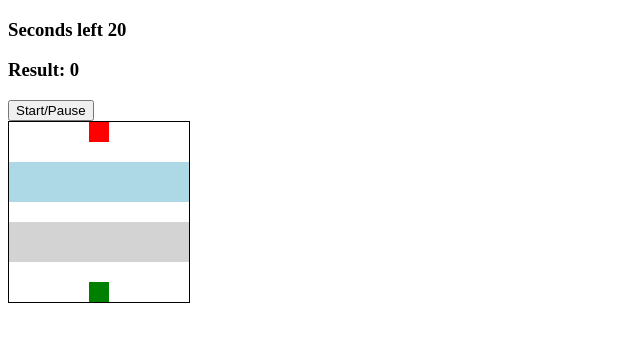
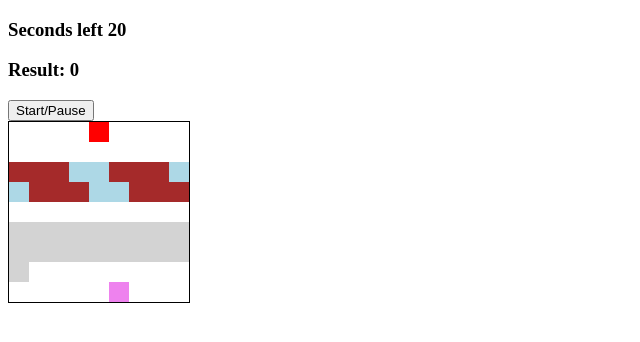
Before and after one commit to SrdjanLakic/Froger-Game, a plain HTML site: page index.html in a window 1280 px wide. Shown: the whole page, without its empty margins (0-640 px from the left). Drawn offline with Linux system fonts and the light colour scheme.

Commit message:
moveLogLeft method added

```diff
--- a/index.html
+++ b/index.html
@@ -30,24 +30,24 @@
       <div></div>
       <div></div>
       <div></div>
-      <div class="log-left"></div>
-      <div class="log-left"></div>
-      <div class="log-left"></div>
-      <div class="log-left"></div>
-      <div class="log-left"></div>
-      <div class="log-left"></div>
-      <div class="log-left"></div>
-      <div class="log-left"></div>
-      <div class="log-left"></div>
-      <div class="log-right"></div>
-      <div class="log-right"></div>
-      <div class="log-right"></div>
-      <div class="log-right"></div>
-      <div class="log-right"></div>
-      <div class="log-right"></div>
-      <div class="log-right"></div>
-      <div class="log-right"></div>
-      <div class="log-right"></div>
+      <div class="log-left l1"></div>
+      <div class="log-left l2"></div>
+      <div class="log-left l3"></div>
+      <div class="log-left l4"></div>
+      <div class="log-left l5"></div>
+      <div class="log-left l1"></div>
+      <div class="log-left l2"></div>
+      <div class="log-left l3"></div>
+      <div class="log-left l4"></div>
+      <div class="log-right l5"></div>
+      <div class="log-right l1"></div>
+      <div class="log-right l2"></div>
+      <div class="log-right l3"></div>
+      <div class="log-right l4"></div>
+      <div class="log-right l5"></div>
+      <div class="log-right l1"></div>
+      <div class="log-right l2"></div>
+      <div class="log-right l3"></div>
       <div></div>
       <div></div>
       <div></div>
@@ -57,6 +57,7 @@
       <div></div>
       <div></div>
       <div></div>
+      <div class="car-left"></div>
       <div class="car-left"></div>
       <div class="car-left"></div>
       <div class="car-left"></div>
--- a/script.js
+++ b/script.js
@@ -4,6 +4,8 @@ const timeLeftDisplay = document.querySelector('#time-left');
 const resultDisplay = document.querySelector('#result');
 const startPauseButton = document.querySelector('#start-pause-button');
 const squares = document.querySelectorAll('.grid div');
+const logsLeft = document.querySelectorAll('.log-left');
+
 let currentIndex = 76;
 const width = 9;
 
@@ -28,3 +30,34 @@ function moveFrog(e) {
 }
 
 document.addEventListener('keyup', moveFrog);
+
+function autoMoveLogs() {
+  logsLeft.forEach((logLeft) => moveLogLeft(logLeft));
+}
+
+function moveLogLeft(logLeft) {
+  switch (true) {
+    case logLeft.classList.contains('l1'):
+      logLeft.classList.remove('l1');
+      logLeft.classList.add('l2');
+      break;
+    case logLeft.classList.contains('l2'):
+      logLeft.classList.remove('l2');
+      logLeft.classList.add('l3');
+      break;
+    case logLeft.classList.contains('l3'):
+      logLeft.classList.remove('l3');
+      logLeft.classList.add('l4');
+      break;
+    case logLeft.classList.contains('l4'):
+      logLeft.classList.remove('l4');
+      logLeft.classList.add('l5');
+      break;
+    case logLeft.classList.contains('l5'):
+      logLeft.classList.remove('l5');
+      logLeft.classList.add('l1');
+      break;
+  }
+}
+
+setInterval(autoMoveLogs, 1000);
--- a/styles.css
+++ b/styles.css
@@ -16,7 +16,7 @@
 }
 
 .starting-block {
-  background-color: green;
+  background-color: violet;
 }
 
 .log-left,
@@ -30,5 +30,16 @@
 }
 
 .frog {
+  background-color: green;
+}
+
+.l1,
+.l2,
+.l3 {
   background-color: brown;
 }
+
+.l4,
+.l5 {
+  background-color: lightblue;
+}
```
